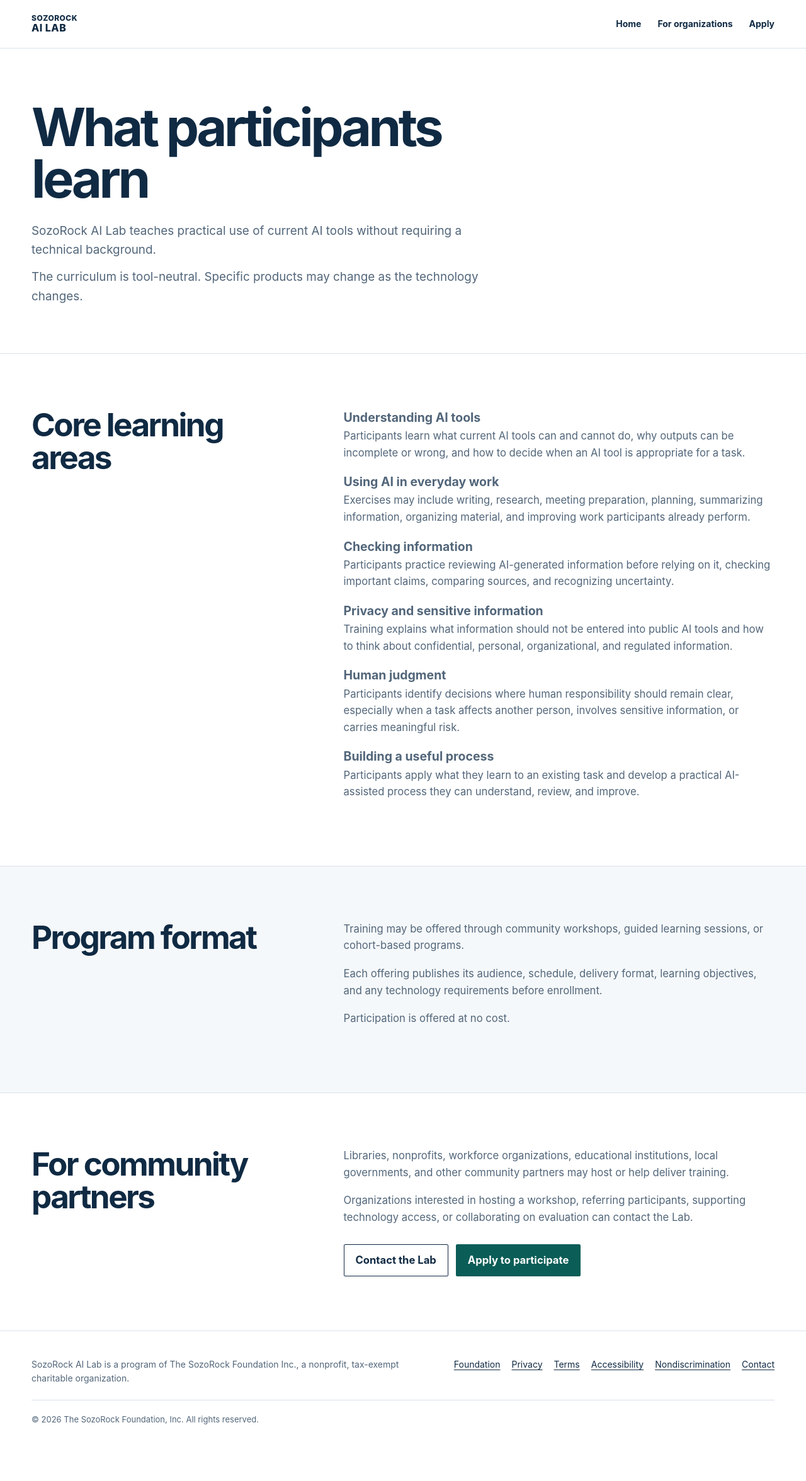
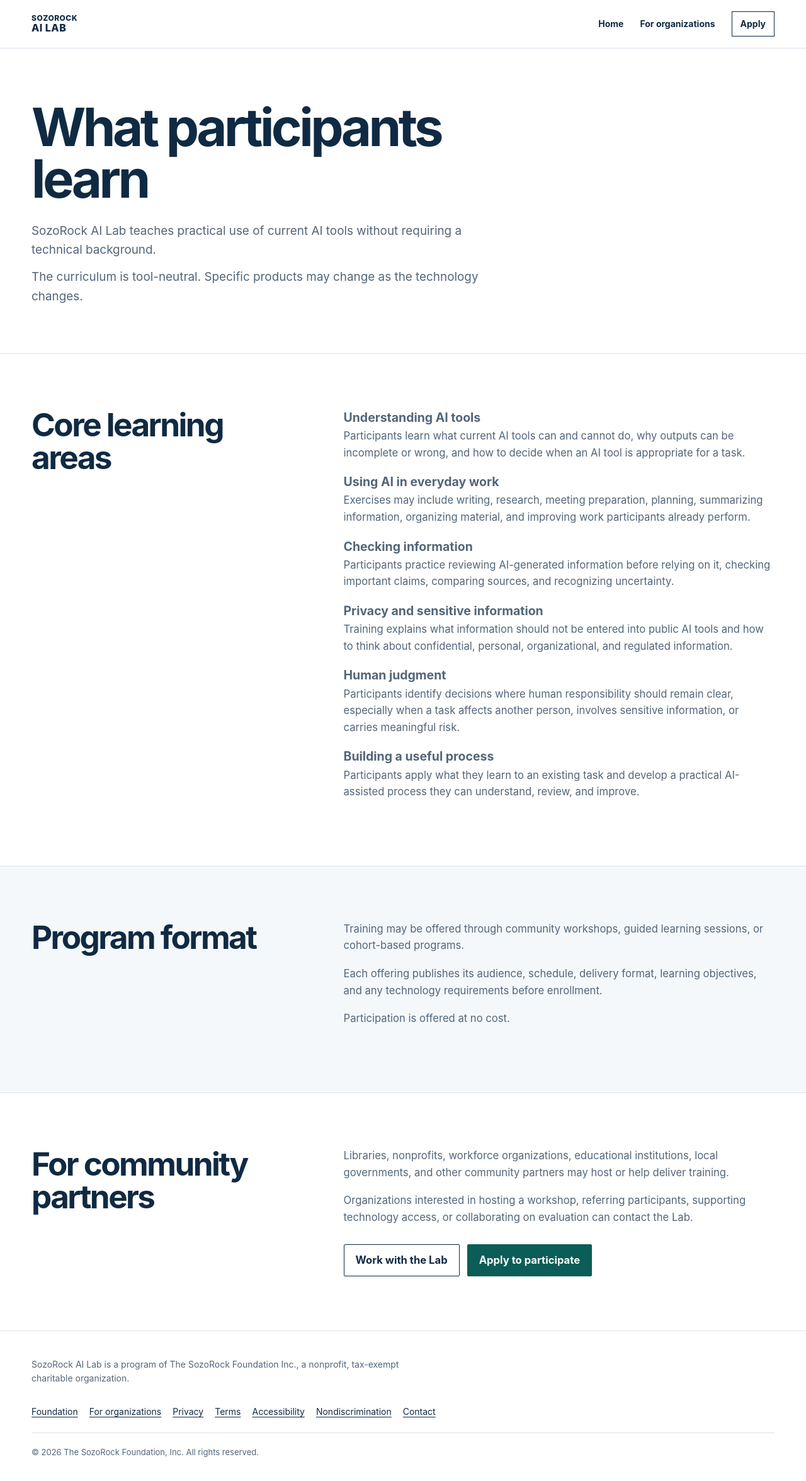
Before and after one commit to drolu-cmyk/sozorock-ai-lab, a website: page site/curriculum/index.html in a window 1280 px wide. Shown: the whole page at 63% size. Before the commit the page ends 2311 px from the top, so only its background shows below. Drawn offline with Linux system fonts and the light colour scheme.

Commit message:
Route curriculum CTAs through on-site organization flow

```diff
--- a/site/curriculum/index.html
+++ b/site/curriculum/index.html
@@ -8,7 +8,7 @@
   <meta name="robots" content="index,follow">
   <meta name="theme-color" content="#102a43">
   <link rel="canonical" href="https://ai-lab.sozorockfoundation.org/curriculum/">
-  <link rel="stylesheet" href="/assets/css/option-3.css?v=20260806-1">
+  <link rel="stylesheet" href="/assets/css/option-3.css?v=20260807-2">
   <link rel="icon" href="/favicon.ico" sizes="any">
   <link rel="icon" href="/favicon.svg" type="image/svg+xml">
   <link rel="apple-touch-icon" href="/apple-touch-icon.png">
@@ -27,7 +27,7 @@
 <header class="site-header">
   <div class="header-inner">
     <a class="brand" href="/" aria-label="SozoRock AI Lab home"><span>SOZOROCK</span><span>AI LAB</span></a>
-    <nav class="primary-nav" aria-label="Primary navigation"><a href="/">Home</a><a href="/#organizations">For organizations</a><a href="/#apply">Apply</a></nav>
+    <nav class="primary-nav" aria-label="Primary navigation"><a href="/">Home</a><a href="/organizations/">For organizations</a><a class="nav-apply" href="/#apply">Apply</a></nav>
   </div>
 </header>
 <main id="main">
@@ -83,7 +83,7 @@
       <div class="section-copy">
         <p>Libraries, nonprofits, workforce organizations, educational institutions, local governments, and other community partners may host or help deliver training.</p>
         <p>Organizations interested in hosting a workshop, referring participants, supporting technology access, or collaborating on evaluation can contact the Lab.</p>
-        <div class="actions"><a class="button" href="mailto:contact@sozorockfoundation.org?subject=SozoRock%20AI%20Lab%20community%20partnership">Contact the Lab</a><a class="button primary" href="/#apply">Apply to participate</a></div>
+        <div class="actions"><a class="button" href="/organizations/#inquiry">Work with the Lab</a><a class="button primary" href="/#apply">Apply to participate</a></div>
       </div>
     </div>
   </section>
@@ -91,7 +91,7 @@
 <footer class="site-footer">
   <div class="shell footer-inner">
     <p class="footer-copy">SozoRock AI Lab is a program of The SozoRock Foundation Inc., a nonprofit, tax-exempt charitable organization.</p>
-    <nav class="footer-links" aria-label="Footer navigation"><a href="https://www.sozorockfoundation.org/" rel="noopener">Foundation</a><a href="/privacy/">Privacy</a><a href="/terms/">Terms</a><a href="/accessibility/">Accessibility</a><a href="/nondiscrimination/">Nondiscrimination</a><a href="mailto:contact@sozorockfoundation.org">Contact</a></nav>
+    <nav class="footer-links" aria-label="Footer navigation"><a href="https://www.sozorockfoundation.org/" rel="noopener">Foundation</a><a href="/organizations/">For organizations</a><a href="/privacy/">Privacy</a><a href="/terms/">Terms</a><a href="/accessibility/">Accessibility</a><a href="/nondiscrimination/">Nondiscrimination</a><a href="/organizations/#inquiry">Contact</a></nav>
   </div>
   <p class="copyright">© 2026 The SozoRock Foundation, Inc. All rights reserved.</p>
 </footer>
```
